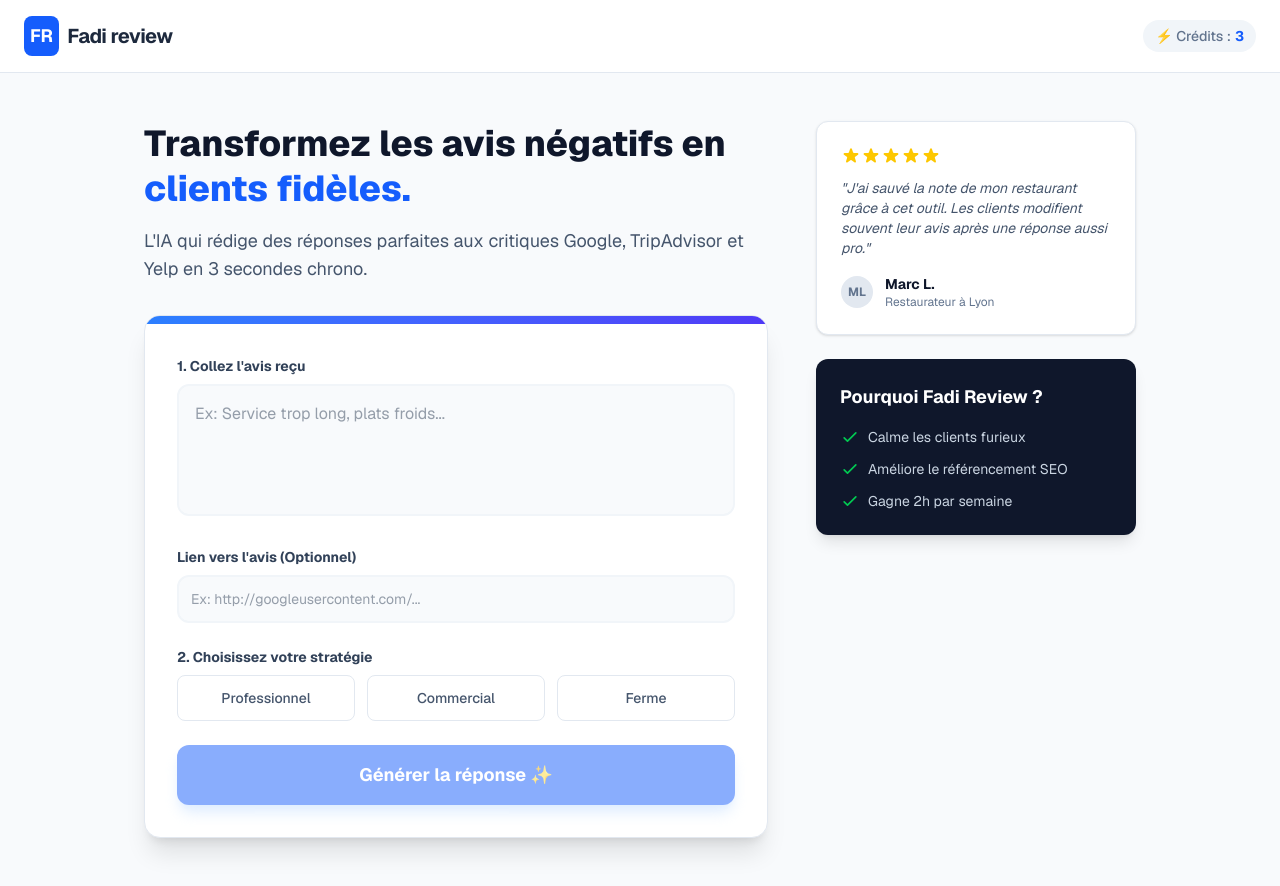
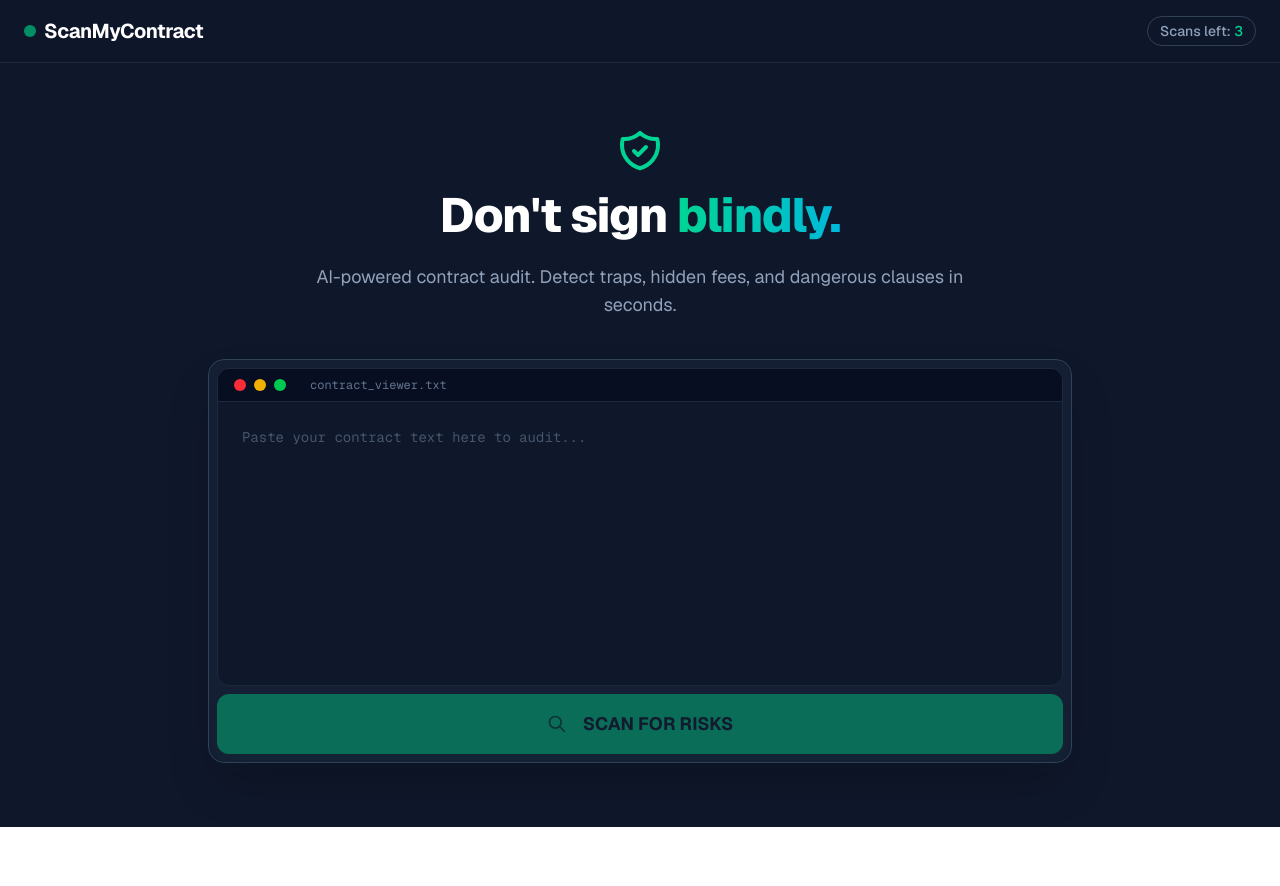
Before and after one commit to fadimgh/mon-saas-viral, a Next.js app: page / in a window 1280 px wide. After the commit the page ends 827 px from the top, so only its background shows below. Built offline with nearby package versions, Linux system fonts and the light colour scheme.

Commit message:
Design ScanMyContract

```diff
--- a/app/api/generate/route.js
+++ b/app/api/generate/route.js
@@ -7,45 +7,36 @@
 
 export async function POST(req) {
   try {
-    const { review, tone } = await req.json();
+    const { contractText } = await req.json();
 
-    if (!review) {
-      return NextResponse.json({ error: "Avis manquant" }, { status: 400 });
+    if (!contractText) {
+      return NextResponse.json({ error: "No text provided" }, { status: 400 });
     }
 
-    // --- C'EST ICI QUE LA MAGIE OPÈRE (PROMPT ENGINEERING) ---
-    let specificInstruction = "";
+    const systemPrompt = `You are "ScanMyContract", an expert AI Legal Auditor.
+    Your job is to protect freelancers and individuals from bad contracts.
 
-    if (tone === "Commercial") {
-      specificInstruction = "Ton but est de faire revenir le client. Propose subtilement de demander le patron lors de la prochaine visite pour un geste (café ou apéritif offert). Sois chaleureux.";
-    } else if (tone === "Ferme") {
-      specificInstruction = "Le client exagère ou ment. Reste poli mais ferme. Défends ton équipe et tes produits sans être agressif. Ne t'excuse pas si ce n'est pas justifié.";
-    } else {
-      specificInstruction = "Ton empathique et rassurant. Montre que tu as compris le problème spécifique. Excuse-toi sincèrement mais brièvement.";
-    }
+    Analyze the text provided. Do NOT summarize it.
+    Instead, detect and list the RISKS and TRAPS using these emojis:
 
-    const systemPrompt = `Tu es le propriétaire d'un restaurant réputé. Tu réponds aux avis Google.
-    Tu détestes le langage robotique, administratif ou 'ChatGPT'. Tu écris comme un humain.
+    🔴 [CRITICAL RISK]: For dangerous clauses (non-compete, unlimited liability, unpaid work).
+    ⚠️ [WARNING]: For vague terms or disadvantageous conditions (long payment terms).
+    ✅ [GOOD]: If a specific section is standard and safe (only mention 1 or 2 key good points).
 
-    RÈGLES ABSOLUES À RESPECTER :
-    1. Ne commence JAMAIS par "Cher client" ou "Merci pour votre avis". Rentre direct dans le sujet.
-    2. INTERDICTION d'utiliser des phrases clichés comme "Nous prenons vos commentaires très au sérieux" ou "La satisfaction client est notre priorité". C'est interdit.
-    3. Tu DOIS mentionner spécifiquement un détail de l'avis du client (ex: s'il parle du burger, parle du burger) pour prouver que ce n'est pas une réponse automatique.
-    4. Fais des phrases courtes.
-    5. Signe par "L'équipe" ou le prénom du propriétaire.
+    Format the output as a clean list of bullet points.
+    Keep it concise, punchy, and professional.
+    If the contract looks safe, say it clearly.
+    `;
 
-    TON ACTUEL : ${tone}
-    INSTRUCTION SPÉCIALE : ${specificInstruction}`;
-
-    const userPrompt = `Voici l'avis reçu (analyse-le bien) : "${review}"`;
+    const userPrompt = `Analyze this contract part: "${contractText.substring(0, 3000)}"`; // On limite pour l'instant
 
     const completion = await openai.chat.completions.create({
-      model: "gpt-3.5-turbo", // Tu peux mettre "gpt-4" si tu es prêt à payer un peu plus cher pour une qualité encore meilleure
+      model: "gpt-3.5-turbo",
       messages: [
         { role: "system", content: systemPrompt },
         { role: "user", content: userPrompt },
       ],
-      temperature: 0.7, // Créativité équilibrée
+      temperature: 0.5, // Plus analytique, moins créatif
     });
 
     const result = completion.choices[0].message.content;
@@ -54,6 +45,6 @@
 
   } catch (error) {
     console.error(error);
-    return NextResponse.json({ error: "Erreur lors de la génération" }, { status: 500 });
+    return NextResponse.json({ error: "Analysis failed" }, { status: 500 });
   }
 }
--- a/app/page.js
+++ b/app/page.js
@@ -2,305 +2,201 @@
 import { useState, useEffect } from 'react';
 
 // --- ICONS ---
-const StarIcon = () => (
-  <svg className="w-5 h-5 text-yellow-400" fill="currentColor" viewBox="0 0 20 20"><path d="M9.049 2.927c.3-.921 1.603-.921 1.902 0l1.07 3.292a1 1 0 00.95.69h3.462c.969 0 1.371 1.24.588 1.81l-2.8 2.034a1 1 0 00-.364 1.118l1.07 3.292c.3.921-.755 1.688-1.54 1.118l-2.8-2.034a1 1 0 00-1.175 0l-2.8 2.034c-.784.57-1.838-.197-1.539-1.118l1.07-3.292a1 1 0 00-.364-1.118L2.98 8.72c-.783-.57-.38-1.81.588-1.81h3.461a1 1 0 00.951-.69l1.07-3.292z" /></svg>
+const ShieldIcon = () => (
+  <svg className="w-12 h-12 text-emerald-400 mb-4 mx-auto" fill="none" stroke="currentColor" viewBox="0 0 24 24"><path strokeLinecap="round" strokeLinejoin="round" strokeWidth="2" d="M9 12l2 2 4-4m5.618-4.016A11.955 11.955 0 0112 2.944a11.955 11.955 0 01-8.618 3.04A12.02 12.02 0 003 9c0 5.591 3.824 10.29 9 11.622 5.176-1.332 9-6.03 9-11.622 0-1.042-.133-2.052-.382-3.016z" /></svg>
 );
-const CheckIcon = () => (
-  <svg className="w-5 h-5 text-green-500 mr-2" fill="none" stroke="currentColor" viewBox="0 0 24 24"><path strokeLinecap="round" strokeLinejoin="round" strokeWidth="2" d="M5 13l4 4L19 7" /></svg>
-);
-const LockIcon = () => (
-  <svg className="w-12 h-12 text-blue-600 mx-auto mb-4" fill="none" stroke="currentColor" viewBox="0 0 24 24"><path strokeLinecap="round" strokeLinejoin="round" strokeWidth="2" d="M12 15v2m-6 4h12a2 2 0 002-2v-6a2 2 0 00-2-2H6a2 2 0 00-2 2v6a2 2 0 002 2zm10-10V7a4 4 0 00-8 0v4h8z" /></svg>
-);
-const ExternalLinkIcon = () => (
-  <svg className="w-4 h-4 ml-2" fill="none" stroke="currentColor" viewBox="0 0 24 24"><path strokeLinecap="round" strokeLinejoin="round" strokeWidth="2" d="M10 6H6a2 2 0 00-2 2v10a2 2 0 002 2h10a2 2 0 002-2v-4M14 4h6m0 0v6m0-6L10 14" /></svg>
+
+const SearchIcon = () => (
+  <svg className="w-5 h-5 animate-pulse mr-2" fill="none" stroke="currentColor" viewBox="0 0 24 24"><path strokeLinecap="round" strokeLinejoin="round" strokeWidth="2" d="M21 21l-6-6m2-5a7 7 0 11-14 0 7 7 0 0114 0z" /></svg>
 );
 
 export default function Home() {
-  const [review, setReview] = useState('');
-  const [reviewLink, setReviewLink] = useState('');
-  const [tone, setTone] = useState('Professionnel et Empathique');
-  const [response, setResponse] = useState('');
+  const [contractText, setContractText] = useState('');
+  const [analysis, setAnalysis] = useState('');
   const [loading, setLoading] = useState(false);
+  const [scanStep, setScanStep] = useState('');
 
-  // Gestion des crédits et VIP
   const [credits, setCredits] = useState(3);
   const [isVip, setIsVip] = useState(false);
   const [showPaywall, setShowPaywall] = useState(false);
   const [vipCodeInput, setVipCodeInput] = useState('');
 
-  // Au chargement, on vérifie si l'utilisateur est déjà VIP ou ses crédits
   useEffect(() => {
-    const vipStatus = localStorage.getItem('reviewSaviorVip');
-    if (vipStatus === 'true') {
+    const vip = localStorage.getItem('scanVip');
+    if (vip === 'true') {
       setIsVip(true);
-      setCredits(9999); // Illimité visuel
+      setCredits(999);
     } else {
-      const savedCredits = localStorage.getItem('reviewSaviorCredits');
-      if (savedCredits !== null) setCredits(parseInt(savedCredits));
+      const saved = localStorage.getItem('scanCredits');
+      if (saved !== null) setCredits(parseInt(saved));
     }
   }, []);
 
-  const generateResponse = async () => {
-    // Si pas VIP et plus de crédits -> Paywall
+  const runScan = async () => {
     if (!isVip && credits <= 0) {
       setShowPaywall(true);
       return;
     }
-    if (!review) return;
+    if (!contractText) return;
+
     setLoading(true);
-    setResponse('');
+    setAnalysis('');
+
+    const steps = ["Initializing Scan...", "Detecting Hidden Clauses...", "Checking Legal Compliance...", "Finalizing Report..."];
+    for (let i = 0; i < steps.length; i++) {
+      setScanStep(steps[i]);
+      await new Promise(r => setTimeout(r, 800));
+    }
 
     try {
       const res = await fetch('/api/generate', {
         method: 'POST',
         headers: { 'Content-Type': 'application/json' },
-        body: JSON.stringify({ review, tone }),
+        body: JSON.stringify({ contractText }),
       });
       const data = await res.json();
       if (data.result) {
-        setResponse(data.result);
-
-        // On décrémente SEULEMENT si pas VIP
+        setAnalysis(data.result);
         if (!isVip) {
           const newCredits = credits - 1;
           setCredits(newCredits);
-          localStorage.setItem('reviewSaviorCredits', newCredits);
+          localStorage.setItem('scanCredits', newCredits);
         }
       }
     } catch (error) {
-      alert("Erreur de connexion.");
+      alert("Error scanning contract.");
     } finally {
       setLoading(false);
     }
   };
 
-  const copyAndGo = () => {
-    navigator.clipboard.writeText(response);
-    if (reviewLink) {
-      window.open(reviewLink, '_blank');
+  const handleVipCode = () => {
+    if (vipCodeInput.trim().toUpperCase() === "LEGAL2025") {
+      setIsVip(true);
+      setCredits(999);
+      localStorage.setItem('scanVip', 'true');
+      setShowPaywall(false);
+      alert("Unlimited Access Unlocked! 🛡️");
     } else {
-      alert("Lien copié !");
-    }
-  };
-
-  const handleVipCode = () => {
-    // C'EST ICI LE MOT DE PASSE SECRET : "PRO2025"
-    if (vipCodeInput.trim().toUpperCase() === "PRO2025") {
-      setIsVip(true);
-      setCredits(9999);
-      localStorage.setItem('reviewSaviorVip', 'true');
-      setShowPaywall(false);
-      alert("Code valide ! Accès illimité débloqué à vie. 🚀");
-    } else {
-      alert("Code invalide. Vérifiez votre mail.");
+      alert("Invalid code.");
     }
   };
 
   return (
-    <div className="min-h-screen bg-slate-50 font-sans text-slate-900">
+    <div className="min-h-screen bg-slate-900 font-sans text-slate-100 selection:bg-emerald-500 selection:text-white">
 
-      {/* --- NAVBAR --- */}
-      <nav className="w-full bg-white border-b border-slate-200 px-6 py-4 flex justify-between items-center sticky top-0 z-40">
+      <nav className="w-full border-b border-slate-800 px-6 py-4 flex justify-between items-center bg-slate-900/50 backdrop-blur-md sticky top-0 z-40">
         <div className="flex items-center gap-2">
-          <div className="bg-blue-600 text-white p-1.5 rounded-lg font-bold text-lg">FR</div>
-          <span className="font-bold text-xl tracking-tight text-slate-800">Fadi review</span>
+          <div className="w-3 h-3 rounded-full bg-emerald-500 animate-pulse"></div>
+          <span className="font-bold text-xl tracking-tight text-white">ScanMyContract</span>
         </div>
-        <div className="flex items-center gap-4">
-          <div className="hidden md:flex items-center gap-1 text-sm font-medium text-slate-500 bg-slate-100 px-3 py-1.5 rounded-full">
-            <span>⚡ Crédits :</span>
-            {isVip ? (
-              <span className="text-transparent bg-clip-text bg-gradient-to-r from-blue-600 to-purple-600 font-bold">ILLIMITÉ ♾️</span>
-            ) : (
-              <span className={credits === 0 ? "text-red-500 font-bold" : "text-blue-600 font-bold"}>{credits}</span>
-            )}
-          </div>
+        <div className="text-sm font-medium text-slate-400 border border-slate-700 px-3 py-1 rounded-full">
+          Scans left: <span className={credits === 0 ? "text-red-500" : "text-emerald-400"}>{isVip ? "UNLIMITED" : credits}</span>
         </div>
       </nav>
 
-      {/* --- MAIN CONTENT --- */}
-      <main className="max-w-5xl mx-auto px-4 py-12 flex flex-col md:flex-row gap-12">
+      <main className="max-w-4xl mx-auto px-4 py-16 flex flex-col items-center">
 
-        {/* COLONNE GAUCHE */}
-        <div className="flex-1">
-          <div className="mb-8">
-            <h1 className="text-4xl font-extrabold text-slate-900 mb-4 leading-tight">
-              Transformez les avis négatifs en <span className="text-blue-600">clients fidèles.</span>
+        <div className="text-center mb-10 max-w-2xl">
+          <ShieldIcon />
+          <h1 className="text-5xl font-extrabold text-white mb-6 tracking-tight">
+            Don't sign <span className="text-transparent bg-clip-text bg-gradient-to-r from-emerald-400 to-cyan-500">blindly.</span>
           </h1>
-            <p className="text-lg text-slate-600">
-              L'IA qui rédige des réponses parfaites aux critiques Google, TripAdvisor et Yelp en 3 secondes chrono.
+          <p className="text-lg text-slate-400">
+            AI-powered contract audit. Detect traps, hidden fees, and dangerous clauses in seconds.
           </p>
         </div>
 
-          <div className="bg-white rounded-2xl shadow-xl border border-slate-200 overflow-hidden">
-            <div className="p-1 bg-gradient-to-r from-blue-500 to-indigo-600"></div>
-            <div className="p-6 md:p-8 space-y-6">
+        <div className="w-full bg-slate-800/50 border border-slate-700 rounded-2xl p-2 shadow-2xl backdrop-blur-sm">
 
-              <div>
-                <label className="block text-sm font-bold text-slate-700 mb-2">1. Collez l'avis reçu</label>
+          <div className="bg-slate-900 rounded-xl border border-slate-800 overflow-hidden">
+            <div className="flex items-center px-4 py-2 border-b border-slate-800 bg-slate-950/50 gap-2">
+              <div className="w-3 h-3 rounded-full bg-red-500"></div>
+              <div className="w-3 h-3 rounded-full bg-yellow-500"></div>
+              <div className="w-3 h-3 rounded-full bg-green-500"></div>
+              <span className="ml-4 text-xs text-slate-500 font-mono">contract_viewer.txt</span>
+            </div>
+
             <textarea
-                  rows="4"
-                  value={review}
-                  onChange={(e) => setReview(e.target.value)}
-                  placeholder="Ex: Service trop long, plats froids..."
-                  className="w-full p-4 rounded-xl bg-slate-50 border-2 border-slate-100 focus:border-blue-500 focus:bg-white focus:ring-0 transition-all outline-none resize-none text-slate-700"
+              rows="10"
+              value={contractText}
+              onChange={(e) => setContractText(e.target.value)}
+              placeholder="Paste your contract text here to audit..."
+              className="w-full p-6 bg-transparent text-slate-300 placeholder-slate-600 outline-none resize-none font-mono text-sm leading-relaxed"
             />
           </div>
 
-              <div>
-                <label className="block text-sm font-bold text-slate-700 mb-2">Lien vers l'avis (Optionnel)</label>
-                <input
-                  type="text"
-                  value={reviewLink}
-                  onChange={(e) => setReviewLink(e.target.value)}
-                  placeholder="Ex: http://googleusercontent.com/..."
-                  className="w-full p-3 rounded-xl bg-slate-50 border-2 border-slate-100 focus:border-blue-500 focus:bg-white focus:ring-0 transition-all outline-none text-slate-700 text-sm"
-                />
+          <button
+            onClick={runScan}
+            disabled={loading || !contractText}
+            className="w-full mt-2 py-4 rounded-xl bg-emerald-500 hover:bg-emerald-400 text-slate-900 font-bold text-lg transition-all shadow-lg shadow-emerald-900/20 disabled:opacity-50 disabled:cursor-not-allowed flex items-center justify-center gap-2"
+          >
+            {loading ? (
+              <span className="font-mono animate-pulse">{scanStep}</span>
+            ) : (
+              <>
+                <SearchIcon /> SCAN FOR RISKS
+              </>
+            )}
+          </button>
         </div>
 
-              <div>
-                <label className="block text-sm font-bold text-slate-700 mb-2">2. Choisissez votre stratégie</label>
-                <div className="grid grid-cols-1 md:grid-cols-3 gap-3">
-                  {['Professionnel', 'Commercial', 'Ferme'].map((t) => (
-                    <button
-                      key={t}
-                      onClick={() => setTone(t)}
-                      className={`py-3 px-4 rounded-lg text-sm font-medium border transition-all ${
-                        tone === t
-                        ? 'bg-blue-50 border-blue-500 text-blue-700 ring-1 ring-blue-500'
-                        : 'bg-white border-slate-200 text-slate-600 hover:border-blue-300'
-                      }`}
-                    >
-                      {t}
-                    </button>
-                  ))}
+        {analysis && (
+          <div className="w-full mt-8 animate-fade-in-up">
+            <div className="bg-black border border-slate-700 rounded-xl p-6 relative shadow-2xl">
+               <div className="absolute top-0 right-0 bg-emerald-900/30 text-emerald-400 text-xs font-mono px-3 py-1 rounded-bl-xl border-l border-b border-emerald-900/50">
+                AUDIT COMPLETE
               </div>
+              <h3 className="text-emerald-500 font-mono font-bold mb-4 text-sm uppercase tracking-wider flex items-center gap-2">
+                <span>{'>'}_</span> REPORT GENERATED:
+              </h3>
+              <div className="prose prose-invert max-w-none text-slate-300 font-mono text-sm whitespace-pre-line leading-7">
+                {analysis}
               </div>
-
-              <button
-                onClick={generateResponse}
-                disabled={loading || !review}
-                className="w-full py-4 rounded-xl bg-blue-600 hover:bg-blue-700 text-white font-bold text-lg shadow-lg shadow-blue-200 transition-all transform active:scale-95 disabled:opacity-50 disabled:cursor-not-allowed"
-              >
-                {loading ? (
-                  <span className="flex items-center justify-center gap-2">
-                    <svg className="animate-spin h-5 w-5 text-white" xmlns="http://www.w3.org/2000/svg" fill="none" viewBox="0 0 24 24"><circle className="opacity-25" cx="12" cy="12" r="10" stroke="currentColor" strokeWidth="4"></circle><path className="opacity-75" fill="currentColor" d="M4 12a8 8 0 018-8V0C5.373 0 0 5.373 0 12h4zm2 5.291A7.962 7.962 0 014 12H0c0 3.042 1.135 5.824 3 7.938l3-2.647z"></path></svg>
-                    Rédaction intelligente...
-                  </span>
-                ) : "Générer la réponse ✨"}
-              </button>
-
-            </div>
-          </div>
-
-          {/* Result Section */}
-          {response && (
-            <div className="mt-8 animate-fade-in-up">
-              <div className="bg-green-50 border border-green-200 rounded-2xl p-6 relative shadow-sm">
-                <div className="flex items-center gap-2 mb-4">
-                  <div className="h-8 w-8 bg-green-100 rounded-full flex items-center justify-center text-green-600">
-                    <svg className="w-5 h-5" fill="none" stroke="currentColor" viewBox="0 0 24 24"><path strokeLinecap="round" strokeLinejoin="round" strokeWidth="2" d="M9 12l2 2 4-4m6 2a9 9 0 11-18 0 9 9 0 0118 0z" /></svg>
-                  </div>
-                  <h3 className="font-bold text-green-900">Réponse générée avec succès</h3>
-                </div>
-                <div className="prose prose-green text-slate-800 leading-relaxed whitespace-pre-line bg-white p-4 rounded-lg border border-green-100">
-                  {response}
-                </div>
-
-                <div className="mt-4 flex gap-3">
-                  <button
-                    onClick={() => navigator.clipboard.writeText(response)}
-                    className="flex-1 py-3 bg-white border border-green-300 text-green-700 font-bold rounded-lg hover:bg-green-50 transition-colors flex items-center justify-center gap-2"
-                  >
-                    Copier
-                  </button>
-
-                  {reviewLink && (
-                    <button
-                      onClick={copyAndGo}
-                      className="flex-1 py-3 bg-green-600 text-white font-bold rounded-lg hover:bg-green-700 transition-colors flex items-center justify-center gap-2 shadow-md"
-                    >
-                      Copier & Ouvrir Google
-                      <ExternalLinkIcon />
-                    </button>
-                  )}
-                </div>
-
             </div>
           </div>
         )}
-        </div>
 
-        {/* COLONNE DROITE */}
-        <div className="w-full md:w-80 space-y-6">
-          <div className="bg-white p-6 rounded-xl shadow-sm border border-slate-200">
-            <div className="flex text-yellow-400 mb-3">
-              {[1,2,3,4,5].map(i => <StarIcon key={i} />)}
-            </div>
-            <p className="text-slate-600 text-sm italic mb-4">
-              "J'ai sauvé la note de mon restaurant grâce à cet outil. Les clients modifient souvent leur avis après une réponse aussi pro."
-            </p>
-            <div className="flex items-center gap-3">
-              <div className="w-8 h-8 rounded-full bg-slate-200 flex items-center justify-center font-bold text-xs text-slate-500">ML</div>
-              <div>
-                <p className="text-sm font-bold text-slate-900">Marc L.</p>
-                <p className="text-xs text-slate-500">Restaurateur à Lyon</p>
-              </div>
-            </div>
-          </div>
-
-          <div className="bg-slate-900 text-white p-6 rounded-xl shadow-lg">
-            <h3 className="font-bold text-lg mb-4">Pourquoi Fadi Review ?</h3>
-            <ul className="space-y-3 text-sm text-slate-300">
-              <li className="flex items-start"><CheckIcon /> <span>Calme les clients furieux</span></li>
-              <li className="flex items-start"><CheckIcon /> <span>Améliore le référencement SEO</span></li>
-              <li className="flex items-start"><CheckIcon /> <span>Gagne 2h par semaine</span></li>
-            </ul>
-          </div>
-        </div>
       </main>
 
-      {/* --- PAYWALL MODAL AVEC CODE VIP --- */}
       {showPaywall && (
         <div className="fixed inset-0 z-50 flex items-center justify-center p-4">
-          <div className="absolute inset-0 bg-slate-900/60 backdrop-blur-sm"></div>
-          <div className="bg-white rounded-2xl shadow-2xl p-8 max-w-md w-full relative z-10 text-center animate-bounce-in">
-            <LockIcon />
-            <h2 className="text-2xl font-bold text-slate-900 mb-2">Passez à la vitesse supérieure</h2>
-            <p className="text-slate-600 mb-6">
-              Essais gratuits terminés. Débloquez l'illimité pour protéger votre réputation à vie.
+          <div className="absolute inset-0 bg-black/80 backdrop-blur-sm"></div>
+          <div className="bg-slate-900 border border-slate-700 rounded-2xl shadow-2xl p-8 max-w-md w-full relative z-10 text-center">
+            <div className="w-16 h-16 bg-slate-800 rounded-full flex items-center justify-center mx-auto mb-6">
+                <svg className="w-8 h-8 text-red-500" fill="none" stroke="currentColor" viewBox="0 0 24 24"><path strokeLinecap="round" strokeLinejoin="round" strokeWidth="2" d="M12 15v2m-6 4h12a2 2 0 002-2v-6a2 2 0 00-2-2H6a2 2 0 00-2 2v6a2 2 0 002 2zm10-10V7a4 4 0 00-8 0v4h8z" /></svg>
+            </div>
+            <h2 className="text-2xl font-bold text-white mb-2">Maximum Risk Protection</h2>
+            <p className="text-slate-400 mb-8 text-sm">
+              You've used your free scans. Unlock unlimited audits and protect yourself from bad deals forever.
             </p>
 
             <a
-              href="https://buy.stripe.com/..." // REMETS TON LIEN STRIPE ICI IMPERATIVEMENT
+              href="https://stripe.com"
               target="_blank"
-              className="block w-full py-4 rounded-xl bg-gradient-to-r from-blue-600 to-indigo-600 text-white font-bold text-lg hover:shadow-lg hover:scale-[1.02] transition-all mb-6"
+              className="block w-full py-4 rounded-xl bg-gradient-to-r from-emerald-500 to-cyan-500 text-black font-bold text-lg hover:shadow-lg hover:shadow-emerald-500/20 transition-all mb-6"
             >
-              Débloquer l'illimité (29€)
+              Unlock Unlimited Access ($29)
             </a>
 
-            {/* SECTION CODE SECRET */}
-            <div className="border-t border-slate-100 pt-6">
-              <p className="text-sm font-bold text-slate-700 mb-2">Vous avez déjà payé ?</p>
+            <div className="border-t border-slate-800 pt-6">
+              <p className="text-xs font-bold text-slate-500 mb-2 uppercase tracking-wide">Have a code?</p>
               <div className="flex gap-2">
                 <input
                   type="text"
-                  placeholder="Entrez votre code VIP"
+                  placeholder="VIP Code"
                   value={vipCodeInput}
                   onChange={(e) => setVipCodeInput(e.target.value)}
-                  className="flex-1 border border-slate-300 rounded-lg px-3 py-2 text-sm focus:border-blue-500 outline-none"
+                  className="flex-1 bg-slate-950 border border-slate-700 rounded-lg px-3 py-2 text-sm text-white focus:border-emerald-500 outline-none font-mono"
                 />
                 <button
                   onClick={handleVipCode}
-                  className="bg-slate-800 text-white text-sm font-bold px-4 py-2 rounded-lg hover:bg-slate-700"
+                  className="bg-slate-800 text-white text-xs font-bold px-4 py-2 rounded-lg hover:bg-slate-700 border border-slate-700"
                 >
-                  Valider
+                  UNLOCK
                 </button>
               </div>
             </div>
-
-            <p className="mt-6 text-xs text-slate-400">
-              Satisfait ou remboursé sous 14 jours. Sans engagement.
-            </p>
           </div>
         </div>
       )}
```
Lines whose indentation alone changed are shown as unchanged.
